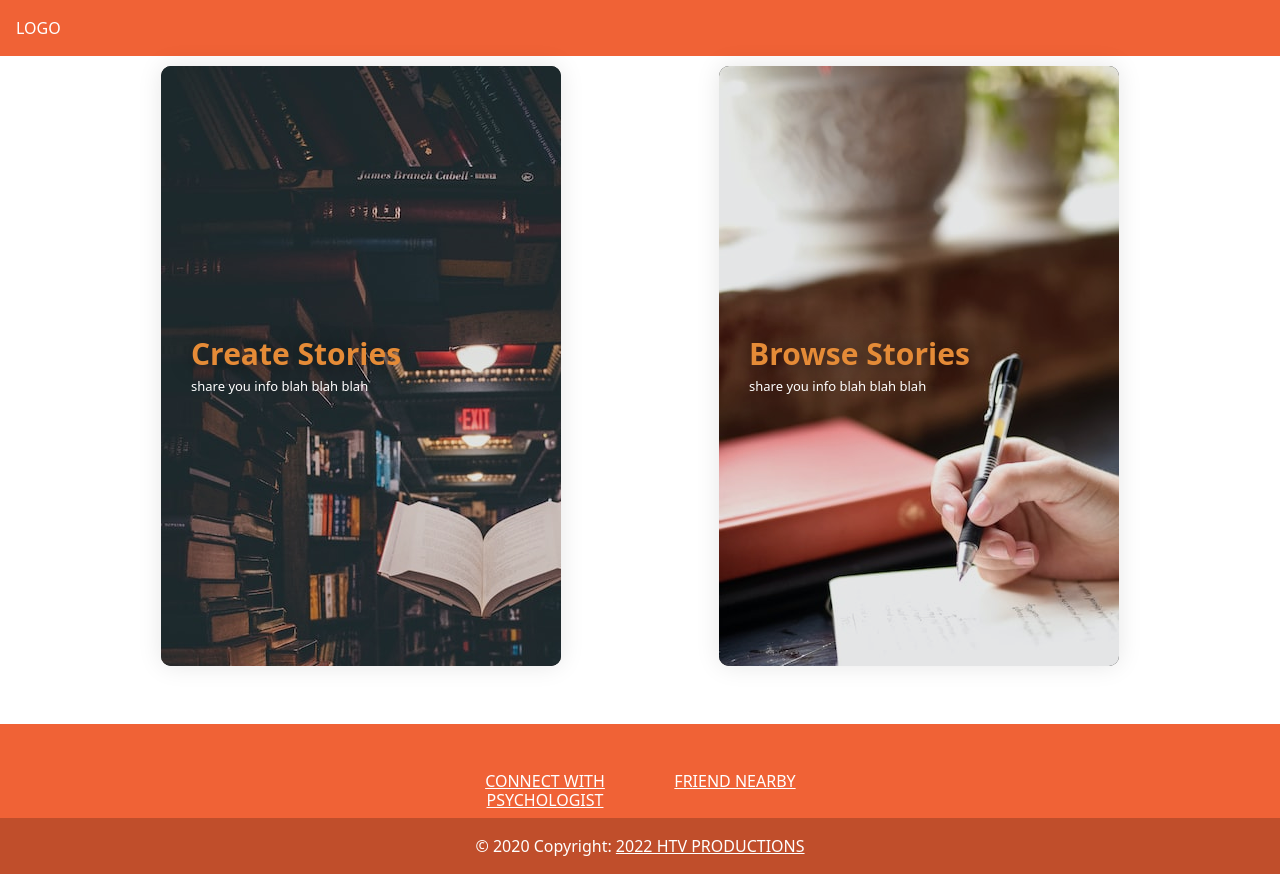
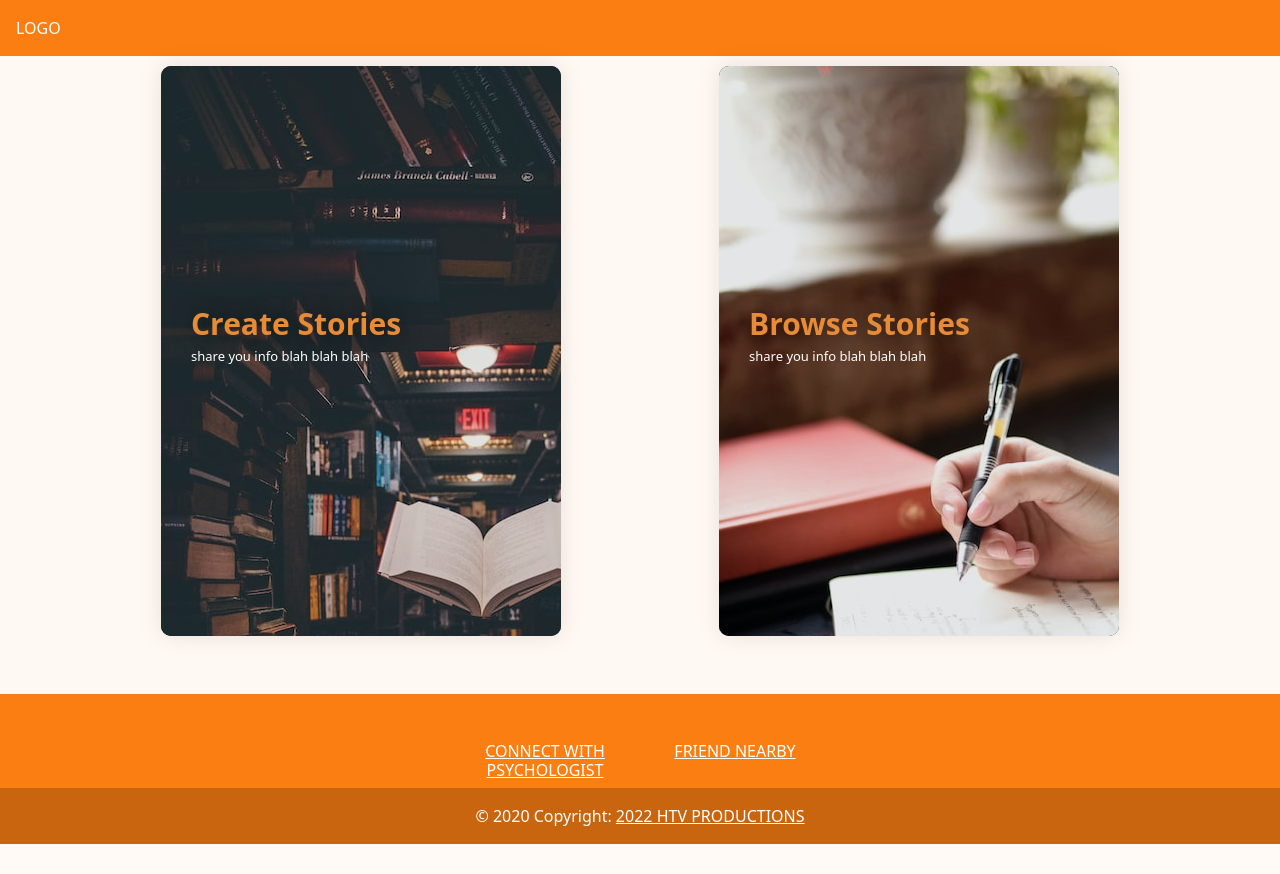
Before and after one commit to niteshbansal07/hack_the_valley, a Flask app: page / in a window 1280 px wide. After the commit the page ends 844 px from the top, so only its background shows below. Run offline with Flask 2, Linux system fonts and the light colour scheme; some libraries are stand-ins or nearby versions.

Commit message:
updated home

```diff
--- a/static/main.css
+++ b/static/main.css
@@ -8,13 +8,12 @@ footer {
   width: 100%;
 }
 
-/* .container {
-  display: flex;
-  flex-direction: row;
-} */
+body {
+  background: #fff8f3;
+}
 .profile-card-2 {
   max-width: 400px;
-  max-height: 600px;
+  max-height: 570px;
 
   background-color: #000;
   box-shadow: 0px 0px 25px rgba(0, 0, 0, 0.1);
@@ -36,10 +35,10 @@ footer {
   left: 30px;
   bottom: 290px;
   font-size: 30px;
-  color: rgb(229, 139, 55);
+  color: rgb(230, 140, 57);
   text-shadow: 0px 0px 20px rgba(0, 0, 0, 0.5);
   font-weight: bold;
-  transition: all linear 0.25s;
+  transition: all linear 0.3s;
 }
 
 .profile-card-2 .profile-username {
@@ -48,11 +47,11 @@ footer {
   left: 30px;
   color: #fff;
   font-size: 13px;
-  transition: all linear 0.25s;
+  transition: all linear 0.3s;
 }
 
 .profile-card-2:hover img {
-  filter: grayscale(100%);
+  filter: grayscale(40%);
 }
 
 .profile-card-2:hover .profile-name {
@@ -62,3 +61,10 @@ footer {
 .profile-card-2:hover .profile-username {
   bottom: 60px;
 }
+
+.profile-card-2:hover {
+  transform: scale(1.02);
+  transition: all 0.3s ease-in-out;
+  cursor: pointer;
+  box-shadow: 0 1px 3px #ffffff;
+}
--- a/templates/base.html
+++ b/templates/base.html
@@ -1,5 +1,6 @@
 <!DOCTYPE html>
 <html lang="en">
+
 <head>
   <meta charset="UTF-8">
   <meta http-equiv="X-UA-Compatible" content="IE=edge">
@@ -8,13 +9,14 @@
   <link rel="stylesheet" href="../static/main.css">
   <title>{% block title %} {% endblock %}</title>
 </head>
+
 <body>
-    <header class="text-white p-3" style="background-color: #f06236">
+  <header class="text-white p-3" style="background-color: rgb(250, 126, 17)">
     <div class="logo">LOGO</div>
   </header>
   {% block content %} {% endblock %}
   <!-- Footer -->
-    <footer class="text-center text-white" style="background-color: #f06236">
+  <footer class="text-center text-white" style="background-color: rgb(250, 126, 17)">
     <!-- Grid container -->
     <div class="container">
       <!-- Section: Links -->
@@ -46,13 +48,10 @@
     <!-- Grid container -->
 
     <!-- Copyright -->
-      <div
-           class="text-center p-3"
-           style="background-color: rgba(0, 0, 0, 0.2)"
-           >
+    <div class="text-center p-3" style="background-color: rgba(0, 0, 0, 0.2)">
       © 2020 Copyright:
-        <a class="text-white" href="https://github.com/niteshbansal07/hack_the_valley"
-           ><script>document.write(new Date().getFullYear())</script> HTV PRODUCTIONS
+      <a class="text-white" href="https://github.com/niteshbansal07/hack_the_valley">
+        <script>document.write(new Date().getFullYear())</script> HTV PRODUCTIONS
       </a>
     </div>
     <!-- Copyright -->
@@ -60,4 +59,5 @@
   <!-- Footer -->
   {{ bootstrap.load_js() }}
 </body>
+
 </html>
```
Lines whose indentation alone changed are shown as unchanged.
